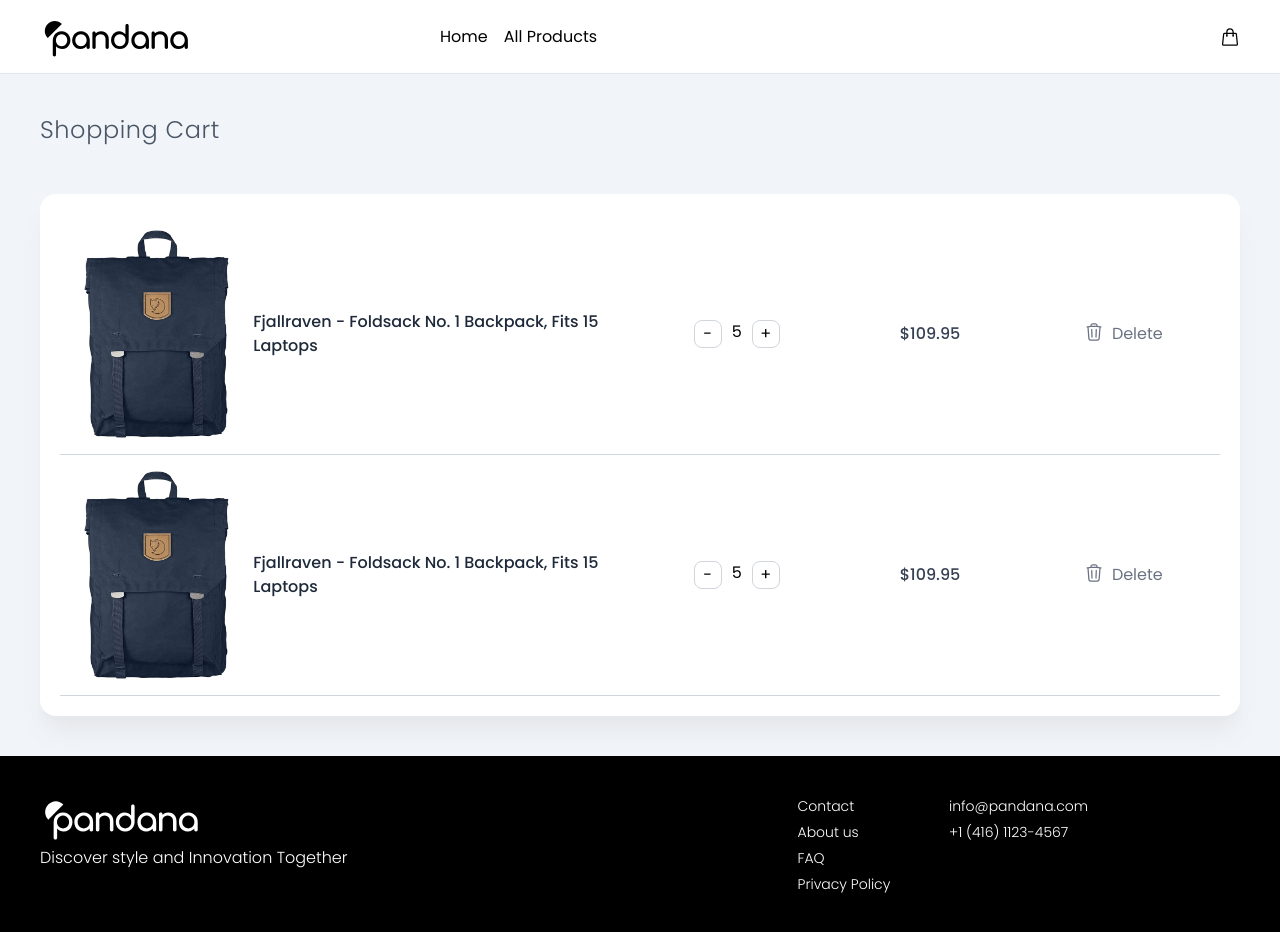
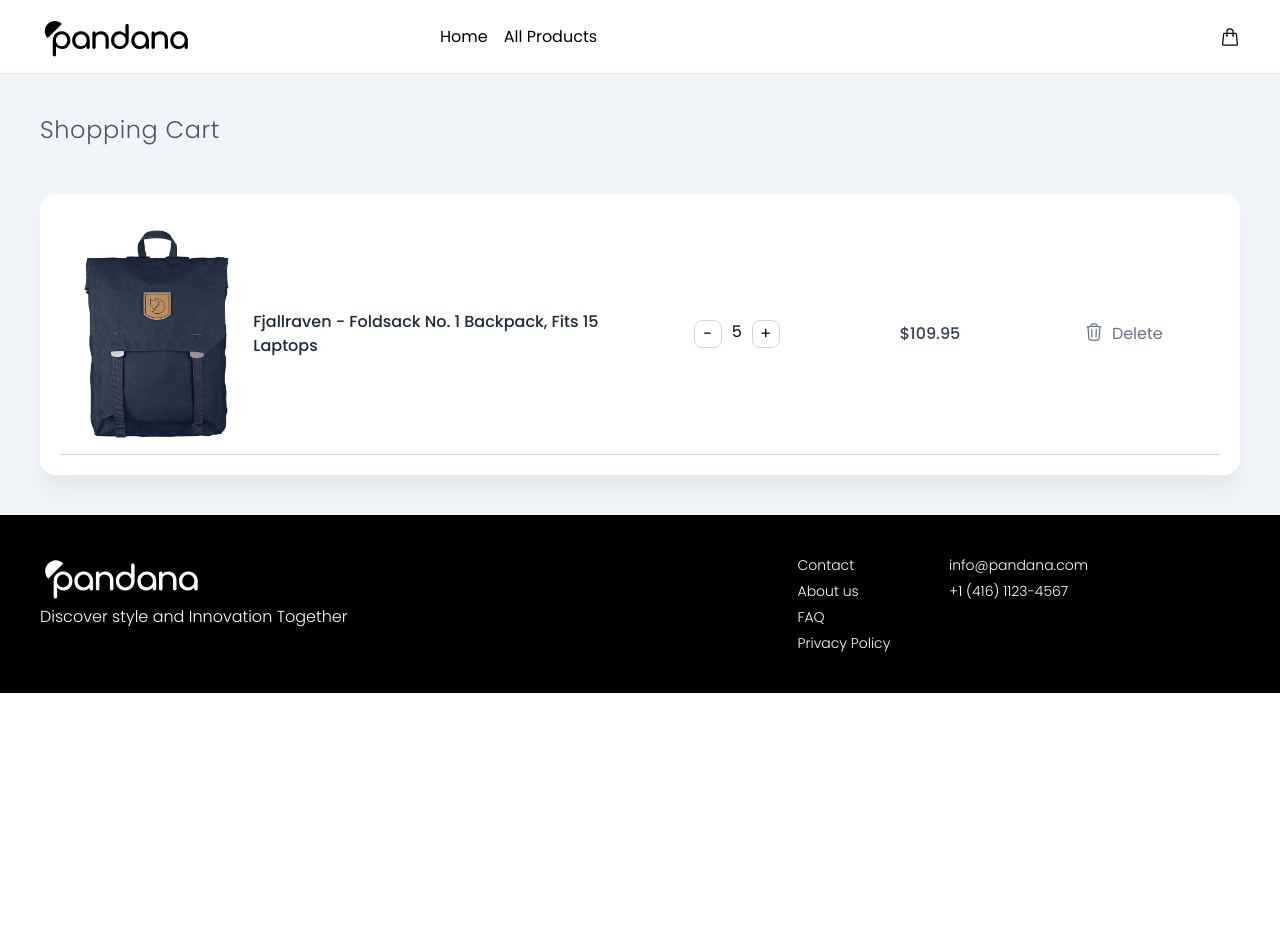
Before and after one commit to SiminDev/Pandana, a React (Vite) app: page /cart in a window 1280 px wide. After the commit the page ends 800 px from the top, so only its background shows below. Built offline with nearby package versions, Linux system fonts and the light colour scheme.

Commit message:
create spreate component for cart item

```diff
--- /dev/null
+++ b/src/components/cartItem/CartItem.tsx
@@ -0,0 +1,21 @@
+import { TrashIcon } from "@heroicons/react/24/outline";
+
+export default function CartItem() {
+  return (
+    <div className="grid grid-cols-6 justify-items-center items-center border-b py-4 border-gray-300">
+      <img className="rounded-2xl h-52" src="./assets/3.jpg" />
+      <p className="col-span-2 text-gray-800 font-medium">
+        Fjallraven - Foldsack No. 1 Backpack, Fits 15 Laptops
+      </p>
+      <div className="flex gap-2.5">
+        <button className="border border-gray-300 w-7 h-7 rounded-lg">-</button>
+        <span>5</span>
+        <button className="border border-gray-300 w-7 h-7 rounded-lg">+</button>
+      </div>
+      <p className="font-medium text-gray-700">$109.95</p>
+      <div className="flex justify-center align-middle gap-2 text-gray-500">
+        <TrashIcon className="size-5" /> Delete
+      </div>
+    </div>
+  );
+}
--- a/src/pages/cart/Cart.tsx
+++ b/src/pages/cart/Cart.tsx
@@ -1,4 +1,4 @@
-import { TrashIcon } from "@heroicons/react/24/outline";
+import CartItem from "../../components/cartItem/CartItem";
 
 export default function Cart() {
   return (
@@ -7,45 +7,9 @@
         Shopping Cart
       </h2>
       <div className=" bg-white shadow-xl shadow-gray-200 rounded-2xl p-5">
-        <div className="grid grid-cols-6 justify-items-center items-center border-b py-4 border-gray-300">
-          <img className="rounded-2xl h-52" src="./assets/3.jpg" />
-          <p className="col-span-2 text-gray-800 font-medium">
-            Fjallraven - Foldsack No. 1 Backpack, Fits 15 Laptops
-          </p>
-          <div className="flex gap-2.5">
-            <button className="border border-gray-300 w-7 h-7 rounded-lg">
-              -
-            </button>
-            <span>5</span>
-            <button className="border border-gray-300 w-7 h-7 rounded-lg">
-              +
-            </button>
-          </div>
-          <p className="font-medium text-gray-700">$109.95</p>
-          <div className="flex justify-center align-middle gap-2 text-gray-500">
-            <TrashIcon className="size-5" /> Delete
-          </div>
-        </div>
 
-        <div className="grid grid-cols-6 justify-items-center items-center border-b py-4 border-gray-300">
-          <img className="rounded-2xl h-52" src="./assets/3.jpg" />
-          <p className="col-span-2 text-gray-800 font-medium">
-            Fjallraven - Foldsack No. 1 Backpack, Fits 15 Laptops
-          </p>
-          <div className="flex gap-2.5">
-            <button className="border border-gray-300 w-7 h-7 rounded-lg">
-              -
-            </button>
-            <span>5</span>
-            <button className="border border-gray-300 w-7 h-7 rounded-lg">
-              +
-            </button>
-          </div>
-          <p className="font-medium text-gray-700">$109.95</p>
-          <div className="flex justify-center align-middle gap-2 text-gray-500">
-            <TrashIcon className="size-5" /> Delete
-          </div>
-        </div>
+      <CartItem />
+
       </div>
     </div>
   );
```
